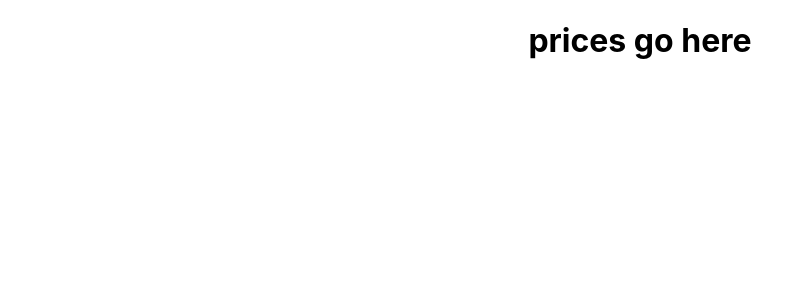
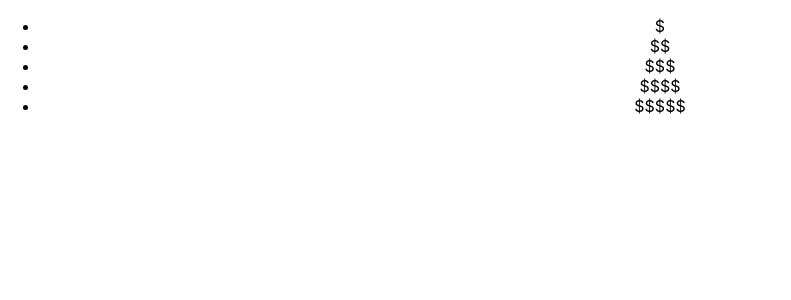
Before and after one commit to Blake-D/pizza-rec-front-end, a React (Create React App) app: page / in a window 1280 px wide. Shown: the top 300 px of the page, without its empty margins (0-791 px from the left). Built offline with nearby package versions, Linux system fonts and the light colour scheme.

Commit message:
price ranges list out in Prices component

```diff
--- a/src/App.js
+++ b/src/App.js
@@ -135,7 +135,7 @@ function App() {
 
   return (
     <div className="App">
-      <Prices />
+      <Prices priceRanges={priceRanges} />
     </div>
   )
 }
--- a/src/components/Prices.js
+++ b/src/components/Prices.js
@@ -1,9 +1,13 @@
 import React from "react"
 
-function Prices(){
+function Prices(props){
     return(
         <div>
-            <h1>prices go here</h1>
+            <ul>
+                {props.priceRanges.map(price => (
+                    <li>{price}</li>
+                ))}
+            </ul>
         </div>
     )
 }
```
